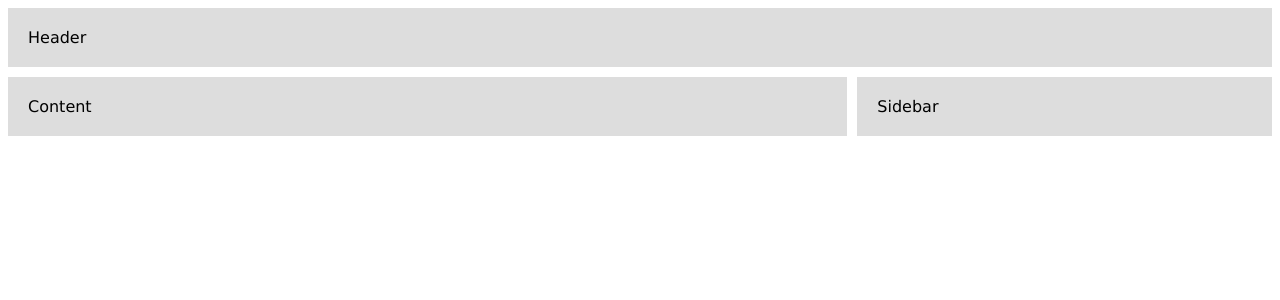
After one commit to joshuaduggan/related-notes, a PHP site: page /dev/gridtest.html in a window 1280 px wide. The commit adds this page. Shown: the top 300 px of the page. Run offline with PHP 8.4, Linux system fonts and the light colour scheme.

Commit message:
Pre template branch

```diff
--- /dev/null
+++ b/public_html/dev/gridtest.html
@@ -0,0 +1,42 @@
+<!doctype html>
+<html>
+<head>
+<style>
+body {
+	font-family: Verdana, Geneva, sans-serif;
+}
+
+.sidebar {
+  grid-area: sidebar;
+}
+
+.content {
+  grid-area: content;
+}
+
+.header {
+  grid-area: header;
+}
+
+.wrapper {
+  display: grid;
+  grid-gap: 10px;
+  grid-template-columns: 1fr 1fr 1fr;
+  grid-template-areas:
+    "header header  header"
+    "content content sidebar";
+}
+.box {
+  background-color: #DDD;
+  padding: 20px;
+}
+</style>
+</head>
+<body>
+<div class="wrapper">
+  <div class="box header">Header</div>
+  <div class="box sidebar">Sidebar</div>
+  <div class="box content">Content</div>
+</div>
+</body>
+</html>
--- a/public_html/dev/makepasswordhash.php
+++ b/public_html/dev/makepasswordhash.php
@@ -1,4 +1,4 @@
 <?php
 // Generates the password hash for the db for test users
-echo password_hash('', PASSWORD_DEFAULT) . "\n";
+echo password_hash('secret', PASSWORD_DEFAULT) . "\n";
 ?>
--- a/public_html/login.php
+++ b/public_html/login.php
@@ -16,12 +16,12 @@ if ($loginPosted) {
     $_SESSION['userEmail'] = $_POST['userEmail'];
     if (authenticateUser($_POST['userPass'])) {
       setcookie('userEmailSuccessful', $_POST['userEmail'], time() + THIRTY_DAYS_TIME);
-      redirectAndExit($_SESSION['redirectedFrom']);
+      redirectAndExit($_SESSION['preLoginPage']);
     } else {
       $message .= "Unable to log in, are email and password correct?";
     }
   } else {
-    $message .= "There was an error with the submitted data.";
+    $message .= "There is an issue with the submitted data.";
   }
 }
 
```
Also changed, not shown: public_html/common.php (+10 -4 lines), public_html/dev/test.php (+10 -1 lines), public_html/show.css (+35 -2 lines), public_html/show.php (+72 -51 lines).
